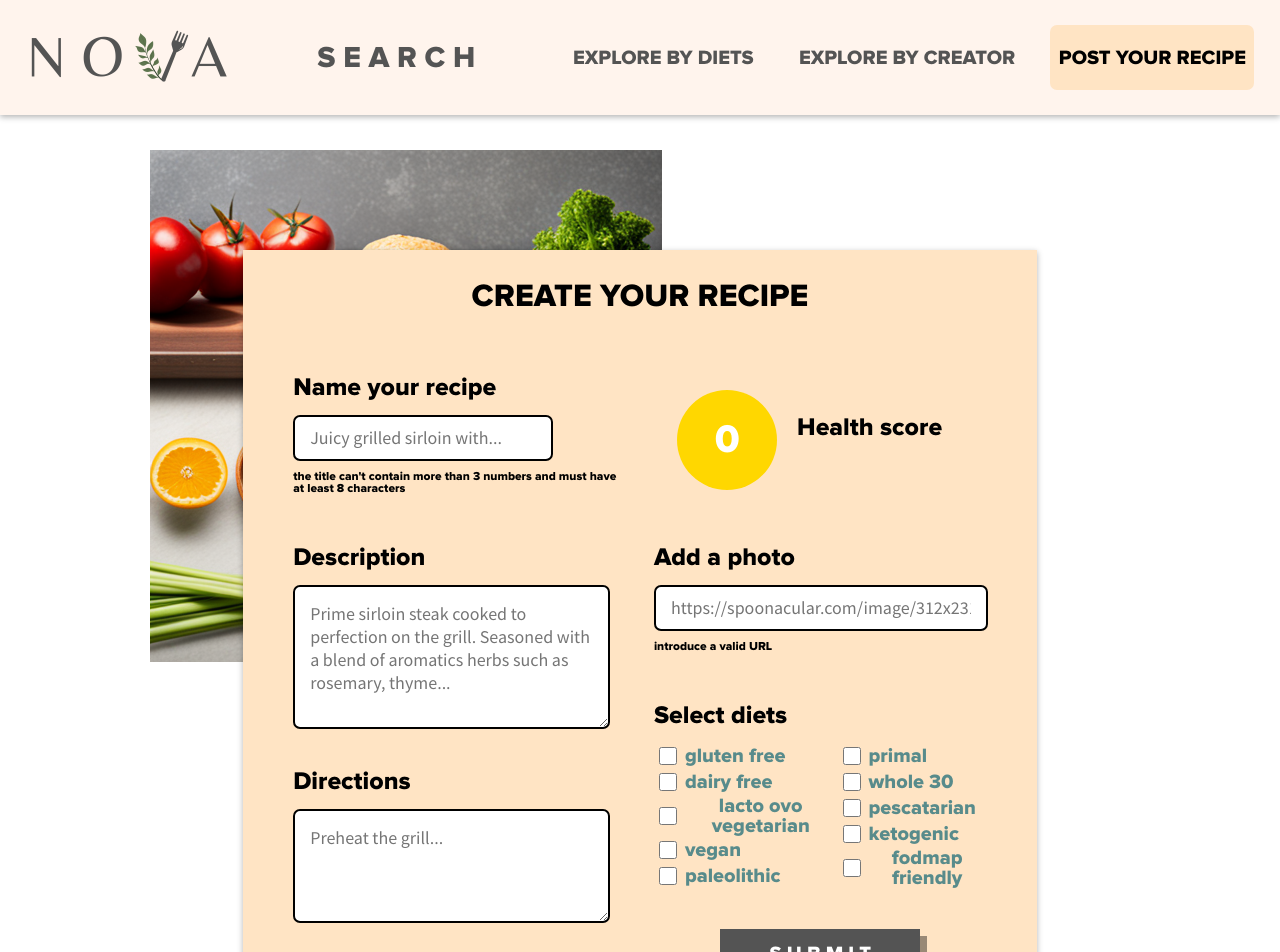
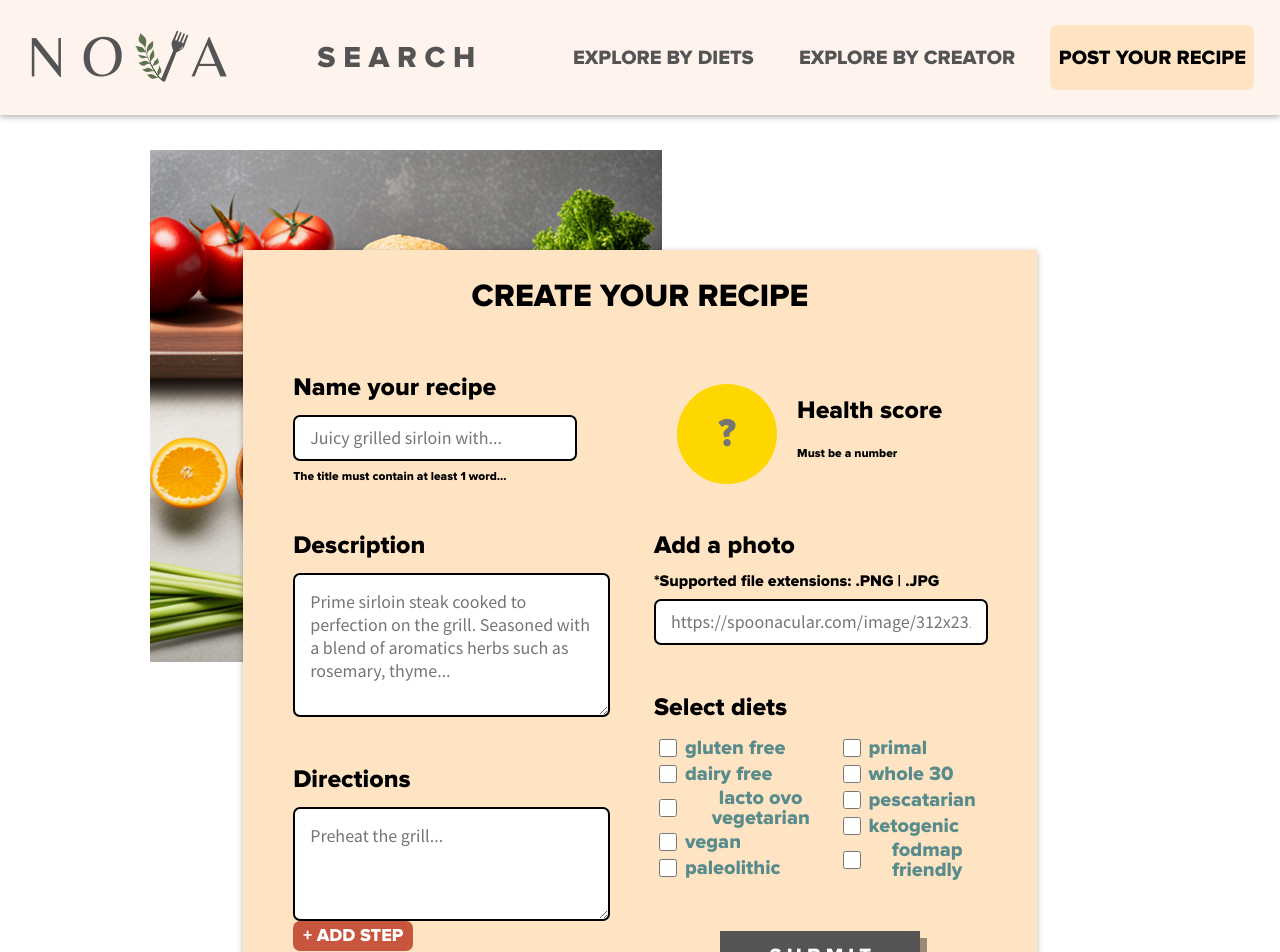
Before and after one commit to SebastianMartel/Food_website, a React (Create React App) app in the folder client/: page /form in a window 1280 px wide. Shown: the top 952 px of the page. Built offline with nearby package versions, Linux system fonts and the light colour scheme; no server answers.

Commit message:
validation advance

```diff
--- a/client/src/Components/Form/Form.css
+++ b/client/src/Components/Form/Form.css
@@ -55,7 +55,7 @@
     width: 48%;
 }
 .formInputTitle{
-    min-width: 50%;
+    min-width: 75%;
     height: 30px;
     padding: 6px 15px;
     font-size: 18px;
@@ -124,7 +124,7 @@
     display: flex;
     flex-direction: column;
 
-    gap: 20px;
+    gap: 50px;
     width: 48%;
 }
 
@@ -204,7 +204,7 @@
 .formSection2-2 {
     display: flex;
     flex-direction: column;
-    gap: 40px;
+    gap: 50px;
 
     width: 48%;
 }
--- a/client/src/Components/Form/Form.jsx
+++ b/client/src/Components/Form/Form.jsx
@@ -19,7 +19,7 @@ export default function Form () {
             title: '',
             image: '',
             summary: '',
-            healthScore: 0,
+            healthScore: '',
             stepByStep: [],
             diets: []
         })
@@ -122,7 +122,7 @@ export default function Form () {
                 stepByStep: [],
                 diets: []
             })
-            setSteps([])
+            setSteps([1])
             setMode({
                 glutenFree: false,
                 dairyFree: false,
@@ -173,23 +173,23 @@ export default function Form () {
                 <h1>CREATE YOUR RECIPE</h1>
                 <div className = 'formSection1'>
                     <div className = 'formTitle'>
+                        {/* TITLE */}
                         <label className = 'formLabel'>Name your recipe</label>
                             <input className = 'formInputTitle' name = 'title' value = {recipe.title} onChange = {syncChange} placeholder = 'Juicy grilled sirloin with...'/>
-                            {/* <p>{recipe?.title}</p> */}
                             {
-                                errors !== {} && <p className = 'errorMessage'>{errors?.title}</p>
+                                errors.title && <p className = 'errorMessage'>{errors.title}</p>
                             }
                     </div>
                     <div className = 'formHealthScore'>
                         <div className = 'healthScoreCircle'>
-                            <input className = 'formInputHealthScore' name = 'healthScore' value = {recipe.healthScore} onChange = {syncChange} maxLength = "3"/>
+                            <input className = 'formInputHealthScore' name = 'healthScore' value = {recipe.healthScore} onChange = {syncChange} maxLength = "3" placeholder = "?"/>
                         </div>
+                        {/* HEALTH SCORE */}
                         <div className = 'formHealthScoreLabel-Errors'>
                             <label className = 'formLabel' style = {{textAlign: 'start'}}>Health score</label>
-                                {/* <p>{recipe?.healthScore}</p> */}
                                 <div>
                                 {
-                                    errors !== {} && <p className = 'errorMessage'>{errors?.healthScore}</p>
+                                    errors.healthScore && <p className = 'errorMessage'>{errors?.healthScore}</p>
                                 }
 
                                 </div>
@@ -200,35 +200,37 @@ export default function Form () {
                 <div className = 'formSection2'>
                     <div className = 'formSection2-1'>
                         <div className = 'formDescription'>
+                            {/* DESCRIPTION */}
                             <label className = 'formLabel'>Description</label>
                                 <textarea className = 'formTextareaDescription' name = 'summary' value = {recipe.summary} onChange = {syncChange} placeholder = 'Prime sirloin steak cooked to perfection on the grill. Seasoned with a blend of aromatics herbs such as rosemary, thyme...'/>
-                                {/* <p>{recipe?.summary}</p> */}
                                 {
-                                    errors !== {} && <p className = 'errorMessage'>{errors?.summary}</p>
+                                    errors.message && <p className = 'errorMessage'>{errors?.summary}</p>
                                 }
                         </div>
                         <div className = 'formInstructions'>
+                            {/* DIRECTIONS */}
                             <label className = 'formLabel'>Directions</label>
                                 <div className = 'formInstructionsSteps'>
                                     {steps.map((step, index) => <textarea key = {index} className = 'formTextAreaInstructions' name = {`stepByStep[${index}]`} value = {recipe.stepByStep[index]} onChange = {(event) => syncSteps(event, index)} placeholder = 'Preheat the grill...'/>)}
                                     {
-                                        errors !== {} && <p className = 'errorMessage'>{errors?.steps}</p>
+                                        errors.steps && <p className = 'errorMessage'>{errors?.steps}</p>
                                     }
                                 </div>
                                 <button className = 'formAddStepButton' type = 'button' onClick = {addStep}>+ ADD STEP</button>
-                                {/* <p>{recipe?.stepByStep[0]}</p> */}
                         </div>
                     </div>
 
                     <div className = 'formSection2-2'>
+                        {/* IMAGE */}
                         <div className = 'formImage'>
                             <label className = 'formLabel'>Add a photo</label>
+                                <p style = {{margin: '0 0 10px'}}>*Supported file extensions: .PNG | .JPG</p>
                                 <input className = 'formInputImage' name = 'image' value = {recipe.image} onChange = {syncChange} placeholder = 'https://spoonacular.com/image/312x231.jpg'/>
-                                {/* <p>{recipe?.image}</p> */}
                                 {
-                                    errors !== {} && <p className = 'errorMessage'>{errors?.image}</p>
+                                    errors.image && <p className = 'errorMessage'>{errors?.image}</p>
                                 }
                         </div>
+                        {/* DIETS */}
                         <div className = 'formDiets'>
                             <label className = 'formLabel'>Select diets</label>
                                 <div className = 'checkboxes'>
@@ -254,7 +256,6 @@ export default function Form () {
                                             <label >paleolithic</label>
                                         </div>
                                     </div>
-                                    {/* <div style = {{border: '1px solid black'}}></div> */}
                                     <div className = 'checkboxC'>
                                         <div className = 'checkboxR'>
                                             <input type = 'checkbox' className = 'checkbox' value = 'primal' name = 'primal' onChange = {(event) => {syncChange (event); toggleCheckbox (event)}} checked = {mode.primal}/>
--- a/client/src/Components/Validation/validation.js
+++ b/client/src/Components/Validation/validation.js
@@ -6,24 +6,29 @@ const regexTitle = /\d.*\d.*\d.*\d/;
 const regexImg = /(https?:\/\/.*\.(?:png|jpg|jpeg))/i;
 
 
+// _____TITLE:
 const titleArr = title.split(' ')
 for (let word of titleArr) {
     if (word.length > 12) {
-        errors.title = [errors.title, "the words can't be longer than 12 characters"]
+        errors.title = "The words can't be larger than 12 characters"
+    }
+    if (word.length < 2) {
+        errors.title = "The word must contain at least 2 characters..."
     }
 }
+if (regexTitle.test(title)) errors.title = "The title can't contain more than 3 numbers..."
+if (!title) errors.title = "The title must contain at least 1 word..."
+if (title.length > 40) errors.title = "Can't exceed 40 characters"
 
-if (regexTitle.test(title) === true || title.length < 5 || title.length > 40) {
-    errors.title = [errors.title, "the title can't contain more than 3 numbers and must have at least 8 characters"]
-}
+// _____HEALTH SCORE:
+if (isNaN(healthScore) || healthScore.length < 1) errors.healthScore = "Must be a number"
+if (healthScore > 100) errors.healthScore = "The score can't exceed 100"
+if (healthScore < 0) errors.healthScore = "The score can't be less than 0"
+if (healthScore && (healthScore?.includes('.') || healthScore?.includes(','))) errors.healthScore = "Can't have decimal"
 
-if (isNaN(healthScore) || healthScore > 100 || healthScore < 0) { // must be natural
-    errors.healthScore = "must be a number can't exceed 100 or be less than 0"
-}
 
-if (regexImg.test(image) === false) {
-    errors.image = "introduce a valid URL"
-}
+// _____IMAGE:
+if (image && !regexImg.test(image)) errors.image = "Introduce a valid URL"
 
 
 return errors
```
